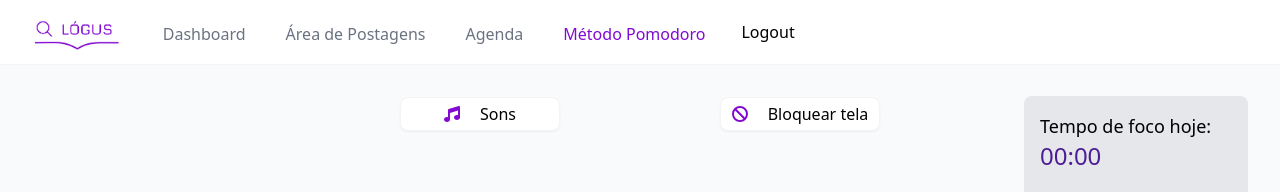
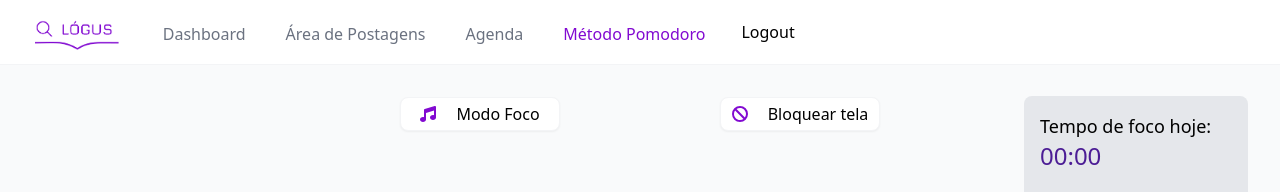
Before and after one commit to smViana19/logus-app-react, a React (Vite) app in the folder client/: page /dashboard/pomodoro in a window 1280 px wide. Shown: the top 192 px of the page. Built offline with nearby package versions, Linux system fonts and the light colour scheme.

Commit message:
modal pomodoro, bloquear tela

```diff
--- /dev/null
+++ b/client/src/components/Modal/ModalPomodoroSound.jsx
@@ -0,0 +1,29 @@
+import React from 'react';
+
+export default function ModalPomodoroSound({ isOpen, setOpenModal }) {
+    const handleClose = (e) => {
+        if (e.target.id === 'modalOverlay') {
+            setOpenModal(false);
+        }
+    };
+
+    if (isOpen) {
+        return (
+            <div
+                id="modalOverlay"
+                className="bg-black flex justify-center items-center bg-opacity-30 z-10 fixed top-0 bottom-0 left-0 right-0"
+                onClick={handleClose}
+            >
+                <div className="w-2/12 h-2/4 bg-white rounded-xl m-auto">
+                    <h3 className='text-center font-medium py-4'>Modo Foco</h3>
+                    <ul className='bg-gray-100 px-6'>
+                        <li className='py-2'>Bloquear Tela</li>
+
+
+                    </ul>
+                </div>
+            </div>
+        );
+    }
+    return null;
+}
--- a/client/src/pages/Pomodoro.jsx
+++ b/client/src/pages/Pomodoro.jsx
@@ -8,12 +8,14 @@ import 'react-circular-progressbar/dist/styles.css';
 import styled from 'styled-components';
 import LogoutButton from '../components/Botoes/LogoutBtn';
 import BtnPomodoroOpenModal from '../components/Botoes/BtnPomodoroOpenModal';
+import ModalPomodoroSound from '../components/Modal/ModalPomodoroSound';
 
 export default function Pomodoro() {
     const [tempoDecorrido, setTempoDecorrido] = useState(1500);
     const [intervaloId, setIntervaloId] = useState(null);
     const [cronometroExecutando, setCronometroExecutando] = useState(false);
     const [bloqueado, setBloqueado] = useState(false);
+    const [openModal, setOpenModal] = useState(false);
 
     useEffect(() => {
         const contagemRegressiva = () => {
@@ -59,6 +61,11 @@ export default function Pomodoro() {
         setBloqueado((prevBloqueado) => !prevBloqueado);
     };
 
+    const abrirModal = () => {
+        console.log('Abrindo modal');
+        setOpenModal(true);
+    };
+
     return (
         <div className="min-h-screen bg-gray-50 relative">
             <nav className="bg-white border-b border-gray-100">
@@ -83,13 +90,13 @@ export default function Pomodoro() {
             </nav>
             <main>
                 <div className='flex justify-around mt-8 rounded-lg w-2/4 m-auto'>
-                    <BtnPomodoroOpenModal onClick={() => console.log('sons clicado')}
+                    <BtnPomodoroOpenModal onClick={abrirModal}
                         svg={
                             <svg xmlns="http://www.w3.org/2000/svg" height="20" width="16" viewBox="0 0 512 512">
                                 <path fill="#820ad1" d="M499.1 6.3c8.1 6 12.9 15.6 12.9 25.7v72V368c0 44.2-43 80-96 80s-96-35.8-96-80s43-80 96-80c11.2 0 22 1.6 32 4.6V147L192 223.8V432c0 44.2-43 80-96 80s-96-35.8-96-80s43-80 96-80c11.2 0 22 1.6 32 4.6V200 128c0-14.1 9.3-26.6 22.8-30.7l320-96c9.7-2.9 20.2-1.1 28.3 5z" />
                              </svg>
                              }
-                        text={'Sons'}
+                        text={'Modo Foco'}
                     />
                     <BtnPomodoroOpenModal onClick={alternarBloqueio}
                         svg={
@@ -113,6 +120,10 @@ export default function Pomodoro() {
                         </BtnPrincipal>
                     </div>
                 </div>
+
+                <ModalPomodoroSound
+                    isOpen={openModal} setOpenModal={() => setOpenModal(!openModal)}
+                />
             </main>
             {bloqueado && (
                 <div className="fixed inset-0 bg-black bg-opacity-50 flex flex-col items-center justify-center z-50">
```
